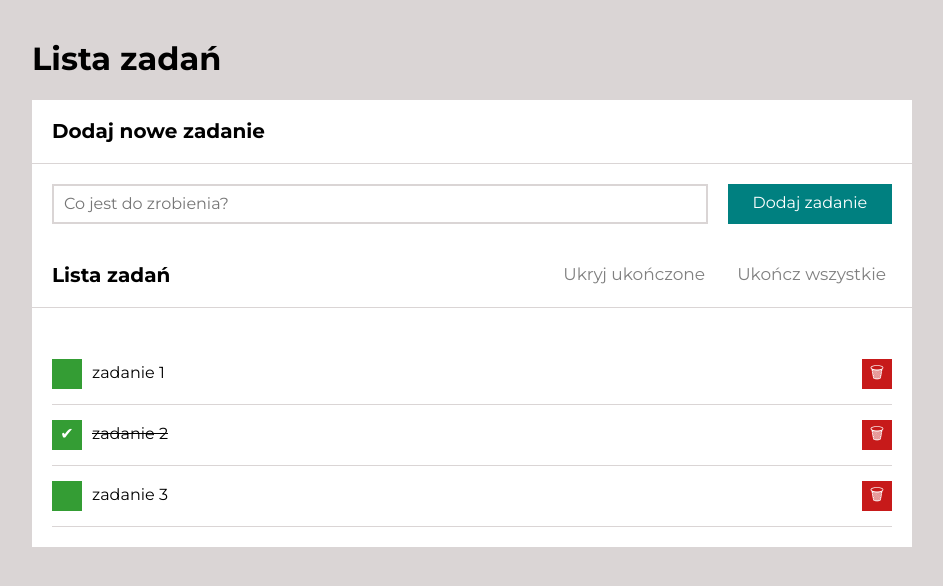
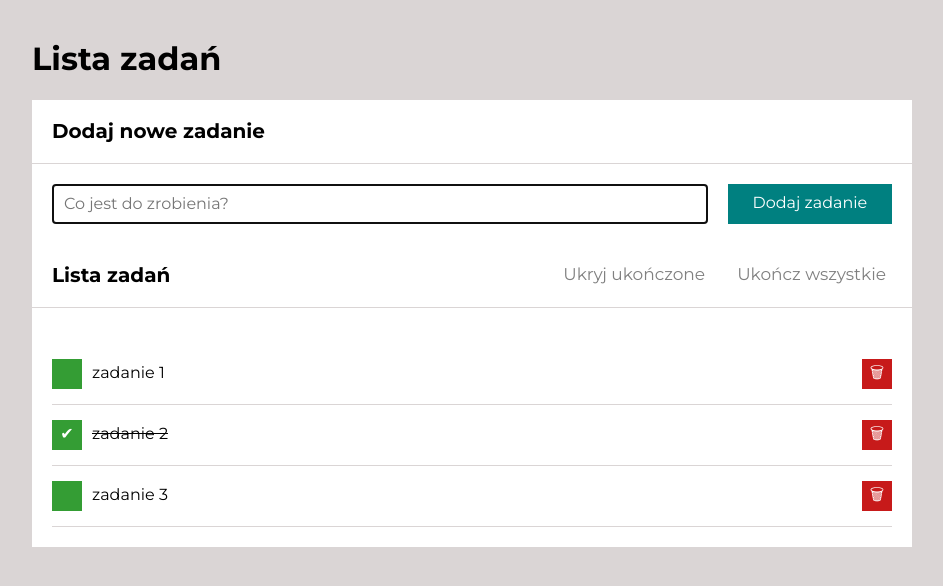
Before and after one commit to q270311/todo-list-react, a React (Create React App) app: page / in a window 1280 px wide. Shown: the top 586 px of the page, without its empty margins (168-1111 px from the left). Built offline with nearby package versions, Linux system fonts and the light colour scheme.

Commit message:
Chanege autofocus to autoFocus in input

```diff
--- a/src/Form/index.js
+++ b/src/Form/index.js
@@ -2,7 +2,7 @@ import "./style.css";
 
 const Form = () => (
     <form className="form">
-        <input type="text" autofocus placeholder="Co jest do zrobienia?" className="form__text" />
+        <input type="text" autoFocus placeholder="Co jest do zrobienia?" className="form__text" />
         <input type="button" value="Dodaj zadanie" className="form__button" />
     </form>
 );
```
